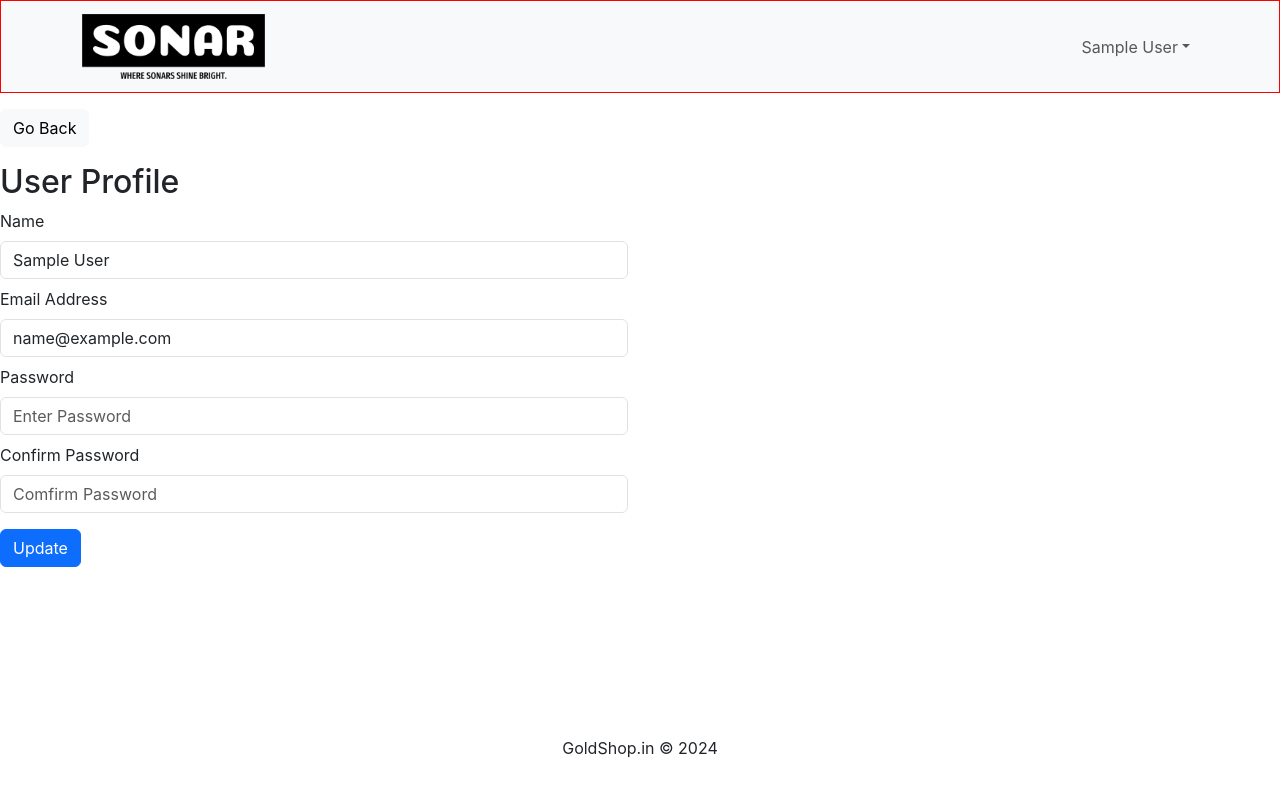
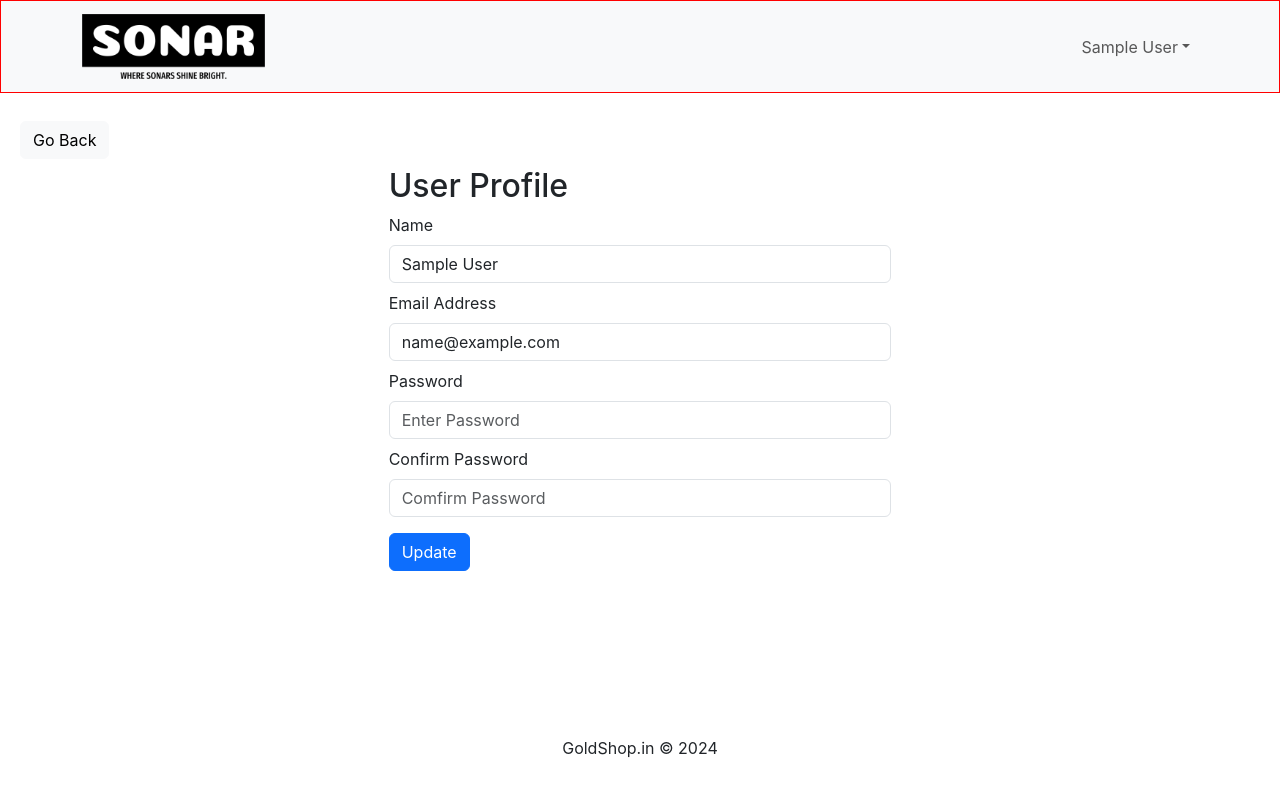
Before and after one commit to Jayeshs1999/goldshop, a React (Create React App) app in the folder frontend/: page /profile in a window 1280 px wide. Shown: the top 794 px of the page. Built offline with nearby package versions, Linux system fonts and the light colour scheme; no server answers; sample sign-in values are in the browser's storage.

Commit message:
fixed profile ui

```diff
--- a/frontend/src/screens/ProfileScreen.tsx
+++ b/frontend/src/screens/ProfileScreen.tsx
@@ -52,12 +52,12 @@ const ProfileScreen = () => {
   };
 
   return (
-    <>
-      <Link to="/" className="btn btn-light my-3">
+    <div style={{margin:'20px' }}>
+      <Link to="/" className="btn btn-light my-2">
         Go Back
       </Link>
-      <Row>
-        <Col md={6}>
+      <Row style={{display:'flex',alignItems:'center',justifyContent:'center'}}>
+        <Col md={5}>
           <h2>User Profile</h2>
           <Form onSubmit={submitHandler}>
             <Form.Group controlId="name" className="my-2">
@@ -107,7 +107,7 @@ const ProfileScreen = () => {
         </Col>
 
       </Row>
-    </>
+    </div>
   );
 };
 
--- a/frontend/src/screens/admin/ProductEditScreen.tsx
+++ b/frontend/src/screens/admin/ProductEditScreen.tsx
@@ -156,7 +156,7 @@ const ProductEditScreen = () => {
 
   return (
     <>
-      <Link to={"/productlist"} className="btn btn-light my-3">
+      <Link to={"/productlist"} className="btn btn-light my-2">
         Go Back
       </Link>
       <FormContainer comesfrom="false">
```
